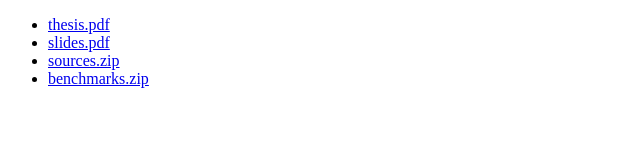
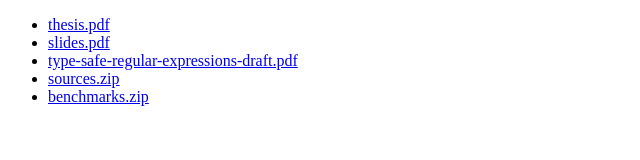
Before and after one commit to OlivierBlanvillain/thesis, a plain HTML site: page docs/index.html in a window 1280 px wide. Shown: the whole page, without its empty margins (0-640 px from the left). Drawn offline with Linux system fonts and the light colour scheme.

Commit message:
Cite Tyre

```diff
--- a/docs/index.html
+++ b/docs/index.html
@@ -4,6 +4,7 @@
     <ul>
       <li><a href="thesis.pdf">thesis.pdf</a></li>
       <li><a href="slides.pdf">slides.pdf</a></li>
+      <li><a href="sigplan.pdf">type-safe-regular-expressions-draft.pdf</a></li>
       <li><a href="sources.zip">sources.zip</a></li>
       <li><a href="benchmarks.zip">benchmarks.zip</a></li>
     </ul>
```
Also changed, not shown: 4 other files.
